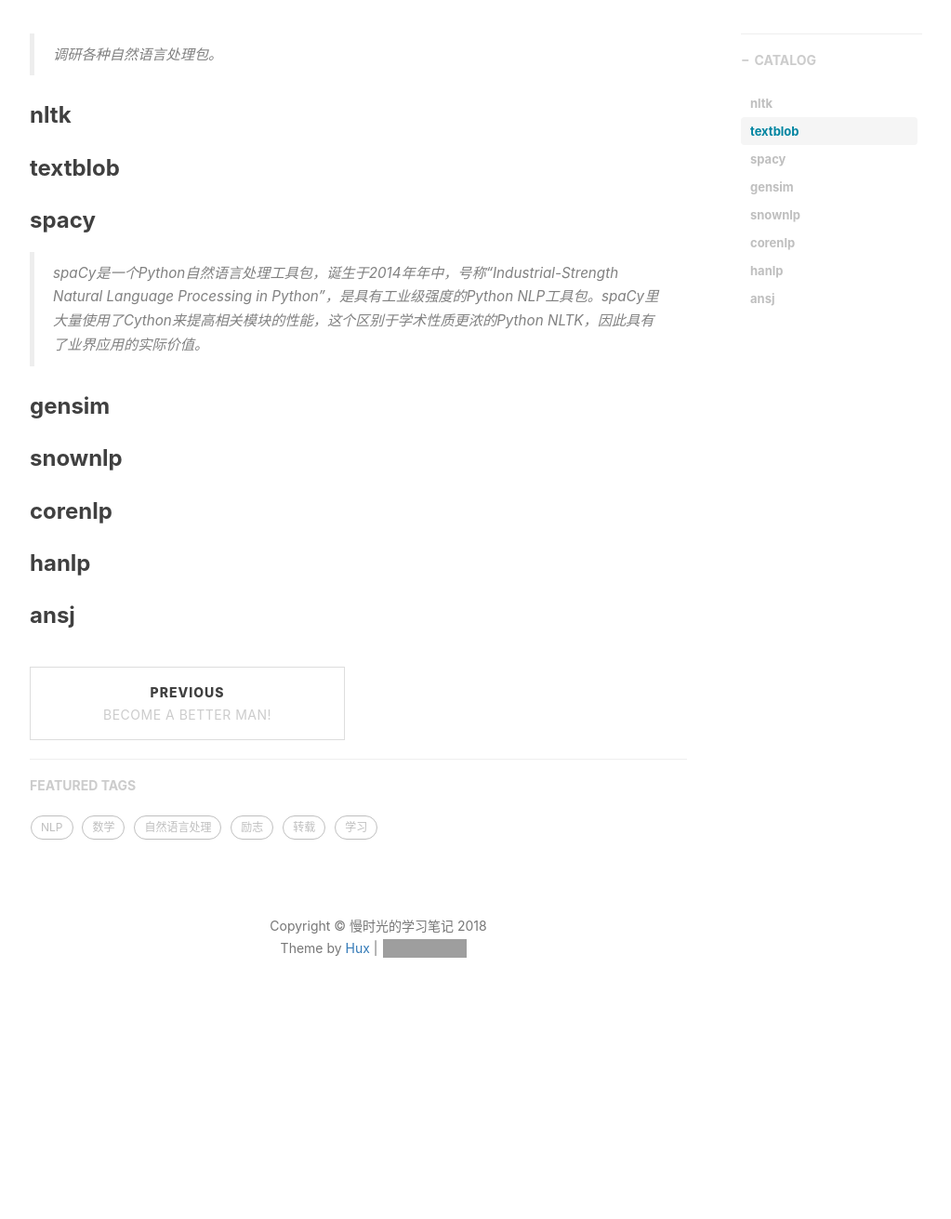
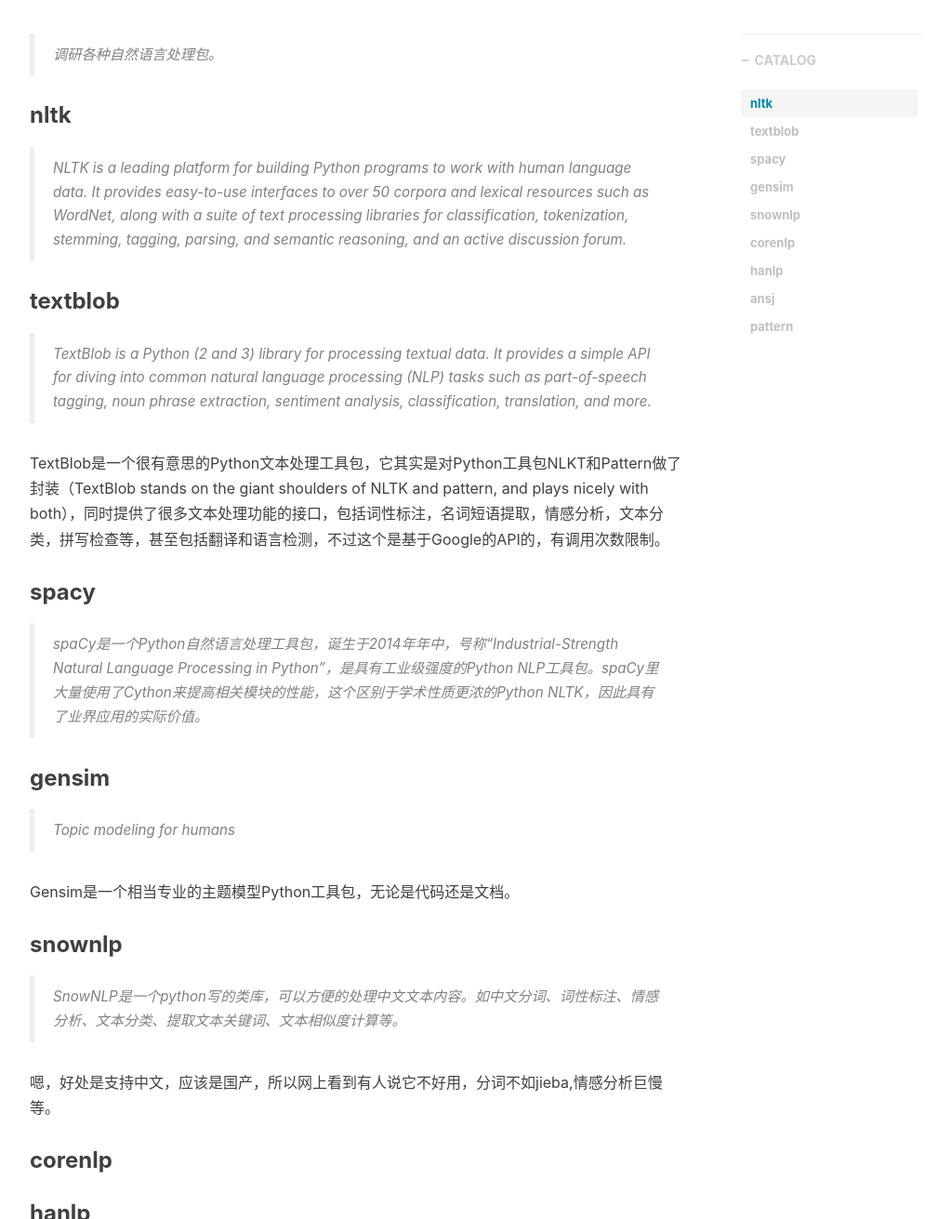
Before and after one commit to msg901216/msg901216.github.io, a Jekyll site: the page built from _posts/2018-09-20-自然语言处理工具包.md, in a window 1280 px wide and 1400 px high, scrolled down 438 px, cut to the strip 89-1400 px from the top of the window. Shown: the whole strip at 93% size, without its empty margins (233-1256 px from the left). Built offline with Jekyll 4.4.1, drawn with Linux system fonts in a browser that asks for light colours; nearby versions of some CDN libraries; comment, search, counter and statistics services are not loaded; before the commit the page ends 1651 px from its top, so only the background shows below that; some of the changed text lies outside the part shown; grey boxes are pictures that could not be loaded.

Commit message:
更新自然语言处理工具

```diff
--- a/_posts/2018-09-20-自然语言处理工具包.md
+++ b/_posts/2018-09-20-自然语言处理工具包.md
@@ -18,18 +18,29 @@
 
 ### nltk
 
+> NLTK is a leading platform for building Python programs to work with human language data. It provides easy-to-use interfaces to over 50 corpora and lexical resources such as WordNet, along with a suite of text processing libraries for classification, tokenization, stemming, tagging, parsing, and semantic reasoning, and an active discussion forum.
+
 ### textblob
 
+> TextBlob is a Python (2 and 3) library for processing textual data. It provides a simple API for diving into common natural language processing (NLP) tasks such as part-of-speech tagging, noun phrase extraction, sentiment analysis, classification, translation, and more.
+
+TextBlob是一个很有意思的Python文本处理工具包，它其实是对Python工具包NLKT和Pattern做了封装（TextBlob stands on the giant shoulders of NLTK and pattern, and plays nicely with both），同时提供了很多文本处理功能的接口，包括词性标注，名词短语提取，情感分析，文本分类，拼写检查等，甚至包括翻译和语言检测，不过这个是基于Google的API的，有调用次数限制。
 ### spacy
 
 > spaCy是一个Python自然语言处理工具包，诞生于2014年年中，号称“Industrial-Strength Natural Language Processing in Python”，是具有工业级强度的Python NLP工具包。spaCy里大量使用了Cython来提高相关模块的性能，这个区别于学术性质更浓的Python NLTK，因此具有了业界应用的实际价值。
 
 
+### gensim
 
-### gensim
+> Topic modeling for humans
+
+Gensim是一个相当专业的主题模型Python工具包，无论是代码还是文档。
 
 ### snownlp
 
+> SnowNLP是一个python写的类库，可以方便的处理中文文本内容。如中文分词、词性标注、情感分析、文本分类、提取文本关键词、文本相似度计算等。
+
+嗯，好处是支持中文，应该是国产，所以网上看到有人说它不好用，分词不如jieba,情感分析巨慢等。
 
 ### corenlp
 
@@ -37,3 +48,10 @@
 ### hanlp
 
 ### ansj
+
+### pattern
+
+> Pattern is a web mining module for the Python programming language.\\
+> It has tools for data mining (Google, Twitter and Wikipedia API, a web crawler, a HTML DOM parser), natural language processing (part-of-speech taggers, n-gram search, sentiment analysis, WordNet), machine learning (vector space model, clustering, SVM), network analysis and canvas visualization.
+
+Pattern由比利时安特卫普大学CLiPS实验室出品，它不仅仅是一套文本处理工具，更是一套web数据挖掘工具，囊括了数据抓取模块（包括Google, Twitter, 维基百科的API，以及爬虫和HTML分析器），文本处理模块（词性标注，情感分析等），机器学习模块(VSM, 聚类，SVM）以及可视化模块等，它的英文处理模块Pattern.en有很多很不错的文本处理功能，包括基础的tokenize, 词性标注，句子切分，语法检查，拼写纠错，情感分析，句法分析等。
```
